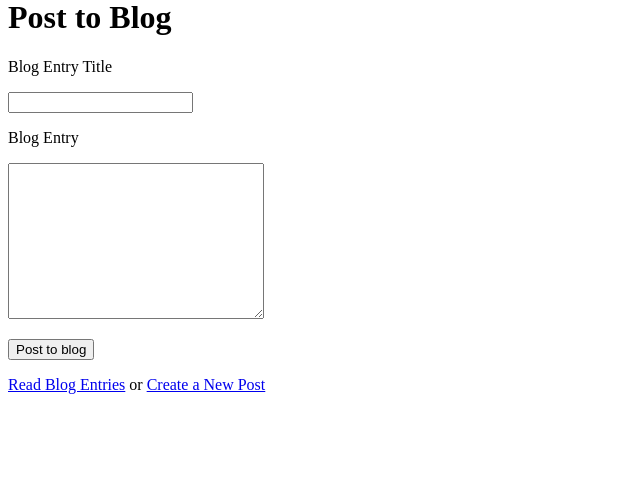
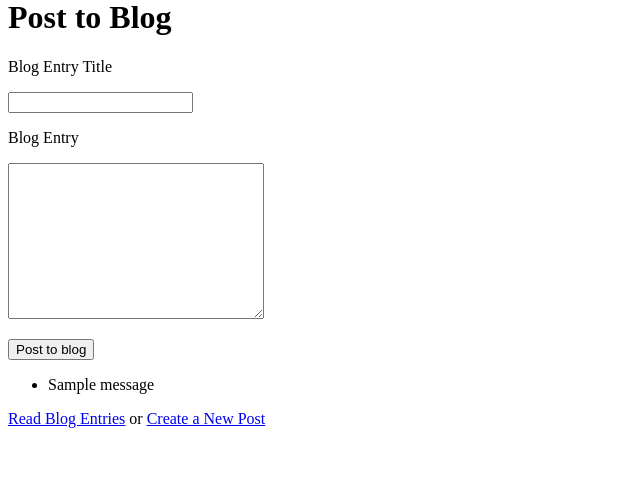
Before and after one commit to alyssalina/build-a-blog, a Flask app: page /newpost in a window 1280 px wide. Shown: the part 22-500 px from the top of the page, without its empty margins (0-640 px from the left). Run offline with Flask 2, Linux system fonts and the light colour scheme; tables that the repository leaves empty hold one stand-in row (values such as "Sample post"); one stand-in notice (Sample message) is shown.

Commit message:
fixed the stupid error messages

```diff
--- a/main.py
+++ b/main.py
@@ -1,4 +1,4 @@
-from flask import Flask, request, flash, render_template, redirect, session
+from flask import Flask, request, render_template, redirect, session, flash
 from flask_sqlalchemy import SQLAlchemy
 app = Flask(__name__)
 app.config['DEBUG']=True
@@ -40,7 +40,7 @@ def newpost():
             db.session.commit()
             return redirect('/blog')
         else:
-            flash('Please provide both a title and post content!','error')
+            flash('Please provide both a blog title and content for your post!','error')
 
     return render_template('newpost.html')
 
--- a/templates/base.html
+++ b/templates/base.html
@@ -2,16 +2,29 @@
 <html>
     <head>
         <title>{{title}}</title>
-                <style>
+            <style>
             .error {
-                color: red
+                color: blue;
             }
             </style>
     </head>
     </html>
+    <div>
     <body>
-        {% block content %}
+        {% block content%}
         {% endblock %}
+
+        <ul>
+        {% with messages = get_flashed_messages(with_categories=True) %}
+            {% for category,message in messages %}
+               <li class="{{category}}">{{message}}</li>
+            {% endfor %}
+        {% endwith %}
+        </ul>
+
     </body>
+
+    </div>
+
     <a href='/blog'>Read Blog Entries</a> or <a href='/newpost'>Create a New Post</a>
     <html>
```
